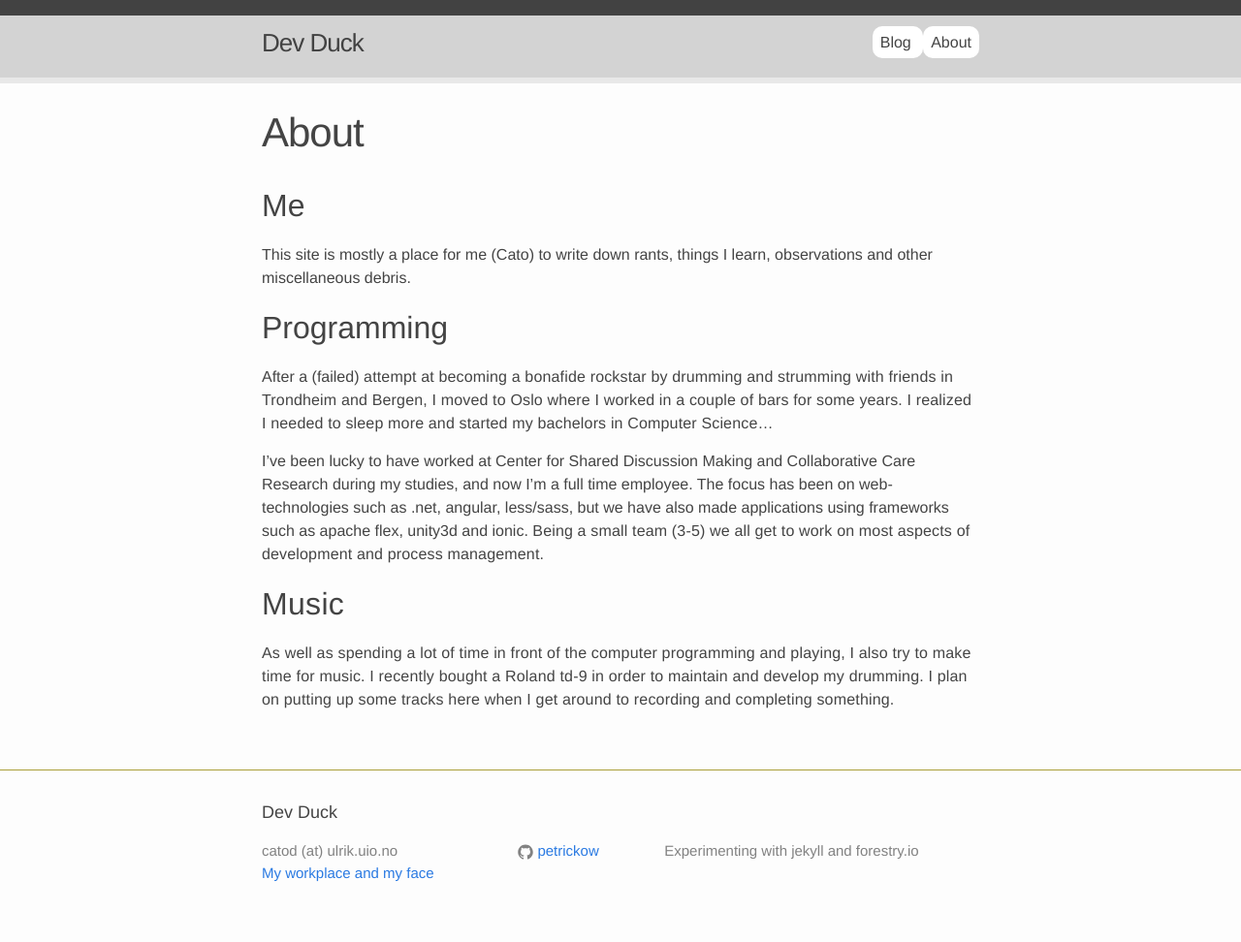
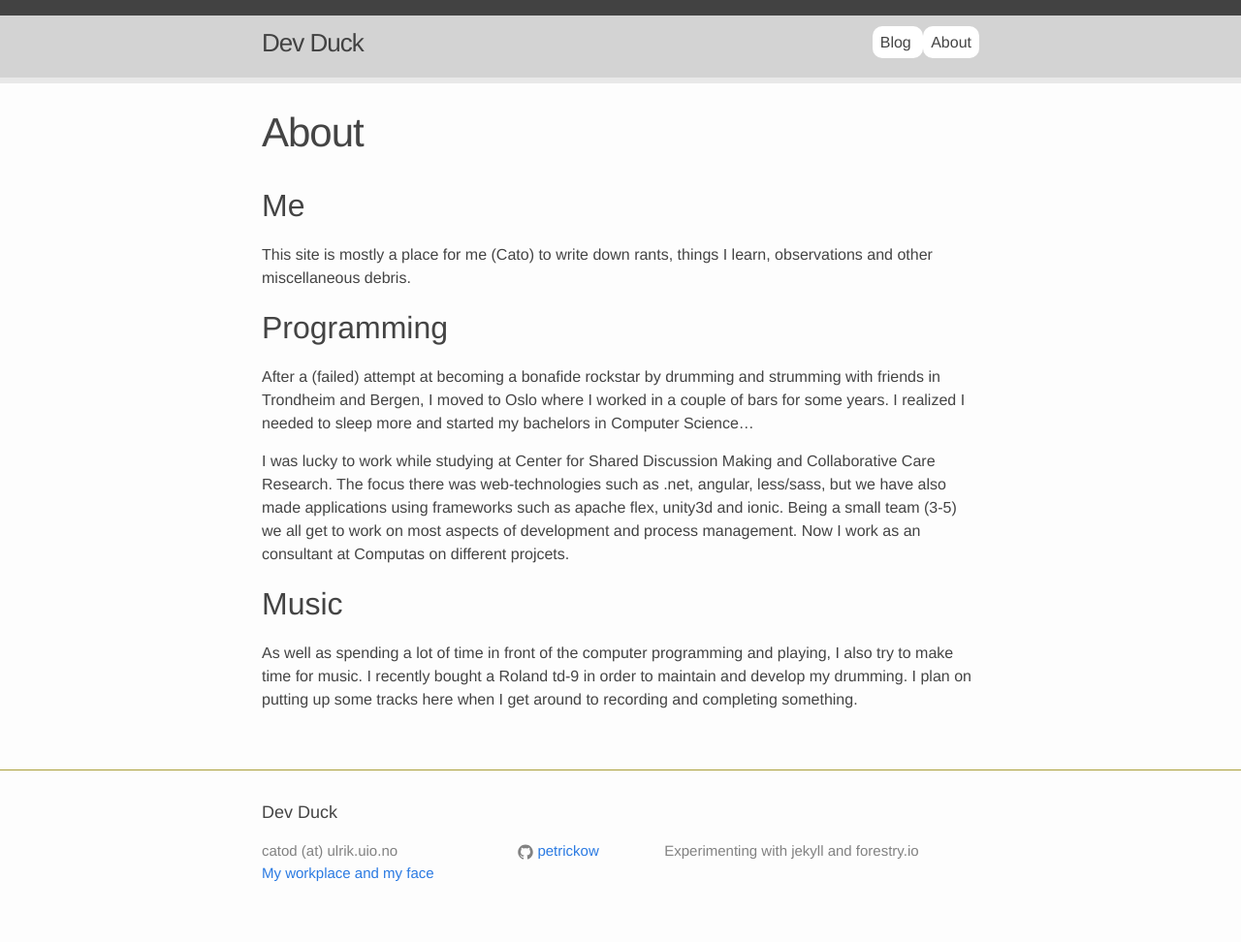
Before and after one commit to petrickow/petrickow.github.io, a Jekyll site: the page built from about.md, in a window 1280 px wide. Shown: the whole page at 97% size. Built offline with Jekyll 4.4.1, drawn with Linux system fonts in a browser that asks for light colours.

Commit message:
Update from Forestry.io - about.md

```diff
--- a/about.md
+++ b/about.md
@@ -2,6 +2,8 @@
 title: About
 layout: page
 permalink: "/about/"
+ingress: ''
+tags: []
 ---
 ## Me
 
@@ -9,10 +11,10 @@ This site is mostly a place for me (Cato) to write down rants, things I learn, o
 
 ## Programming
 
-After a (failed)<span style="letter-spacing: 0.01em;"> attempt at becoming a bonafide rockstar by drumming and strumming with friends in Trondheim and Bergen, I moved to Oslo where I worked in a couple of bars for some years. I realized I needed to sleep more and started my bachelors in Computer Science...</span>
+After a (failed) attempt at becoming a bonafide rockstar by drumming and strumming with friends in Trondheim and Bergen, I moved to Oslo where I worked in a couple of bars for some years. I realized I needed to sleep more and started my bachelors in Computer Science...
 
-I've been lucky to have worked at Center for Shared Discussion Making and Collaborative Care Research during my studies, and now I'm a full time employee. The focus has been on web-technologies such as .net, angular, less/sass, but we have also made applications using frameworks such as apache flex, unity3d and ionic. <span style="letter-spacing: 0.01em;">Being a small team (3-5) we all get to work on most aspects of development and process management.</span>
+I was lucky to work while studying at Center for Shared Discussion Making and Collaborative Care Research. The focus there was web-technologies such as .net, angular, less/sass, but we have also made applications using frameworks such as apache flex, unity3d and ionic. Being a small team (3-5) we all get to work on most aspects of development and process management. Now I work as an consultant at Computas on different projcets.
 
-## <span style="letter-spacing: 0.01em;">Music</span>
+## Music
 
-<span style="letter-spacing: 0.18px;">As well as spending a lot of time in front of the computer programming and playing, I also try to make time for music. I recently bought a Roland td-9 in order to maintain and develop my drumming. I plan on putting up some tracks here when I get around to recording and completing something.</span>
+As well as spending a lot of time in front of the computer programming and playing, I also try to make time for music. I recently bought a Roland td-9 in order to maintain and develop my drumming. I plan on putting up some tracks here when I get around to recording and completing something.
```
Also changed, not shown: .forestry/front_matter/templates/blog-post.yml.
